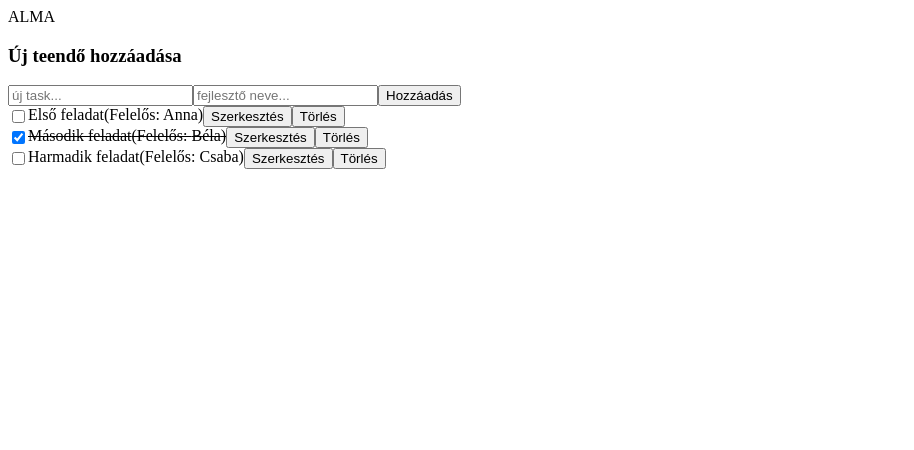
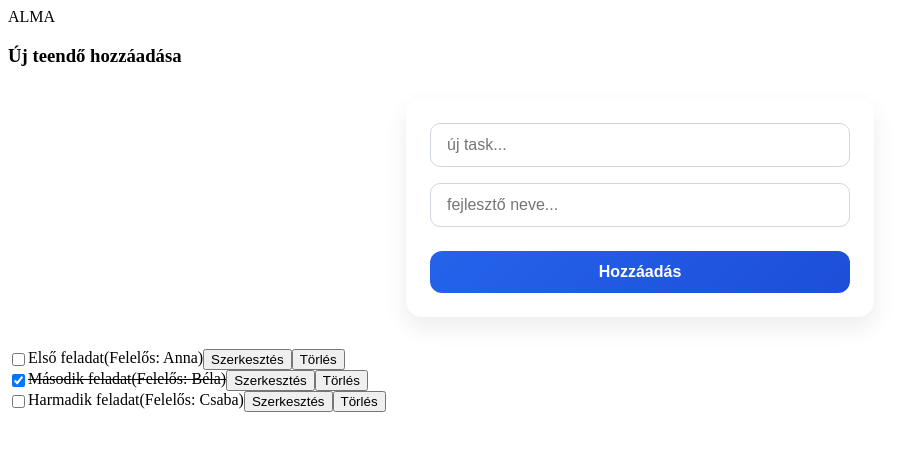
Before and after one commit to MarkoAlma/react_task_team_test, a React (Vite) app: page / in a window 1280 px wide. Shown: the top 450 px of the page, without its empty margins (0-914 px from the left). Built offline with nearby package versions, Linux system fonts and the light colour scheme.

Commit message:
dev:design-AddTask

```diff
--- /dev/null
+++ b/src/components/AddTask.css
@@ -0,0 +1,48 @@
+.add-task-form {
+  max-width: 420px;
+  margin: 2rem auto;
+  padding: 1.5rem;
+  background: #ffffff;
+  border-radius: 16px;
+  box-shadow: 0 10px 25px rgba(0, 0, 0, 0.08);
+  display: flex;
+  flex-direction: column;
+  gap: 1rem;
+}
+
+.add-task-form input {
+  padding: 0.75rem 1rem;
+  font-size: 1rem;
+  border-radius: 10px;
+  border: 1px solid #d0d7de;
+  transition: border-color 0.2s, box-shadow 0.2s;
+}
+
+.add-task-form input:focus {
+  outline: none;
+  border-color: #2563eb;
+  box-shadow: 0 0 0 3px rgba(37, 99, 235, 0.15);
+}
+
+.add-task-form button {
+  margin-top: 0.5rem;
+  padding: 0.75rem 1rem;
+  font-size: 1rem;
+  font-weight: 600;
+  border: none;
+  border-radius: 12px;
+  background: linear-gradient(135deg, #2563eb, #1d4ed8);
+  color: white;
+  cursor: pointer;
+  transition: transform 0.15s ease, box-shadow 0.15s ease;
+}
+
+.add-task-form button:hover {
+  transform: translateY(-1px);
+  box-shadow: 0 8px 20px rgba(37, 99, 235, 0.35);
+}
+
+.add-task-form button:active {
+  transform: translateY(0);
+  box-shadow: 0 4px 10px rgba(37, 99, 235, 0.25);
+}
--- a/src/components/AddTask.jsx
+++ b/src/components/AddTask.jsx
@@ -1,5 +1,6 @@
 import React from 'react'
 import { useState } from 'react'
+import './AddTask.css'
 
 export const AddTask = ({setTasks}) => {
   const [text,setText]=useState("")
@@ -17,7 +18,7 @@ export const AddTask = ({setTasks}) => {
   return (
     <div>
       <h3>Új teendő hozzáadása</h3>
-      <form onSubmit={handleSubmit}>
+      <form onSubmit={handleSubmit} className='add-task-form'>
         <input type="text" placeholder='új task...' value={text} onChange={(e)=>setText(e.target.value)} />
         <input type="text" placeholder='fejlesztő neve...' value={assignedTo} onChange={(e)=>setAssignedTo(e.target.value)} />
         <button type="submit">Hozzáadás</button>
```
